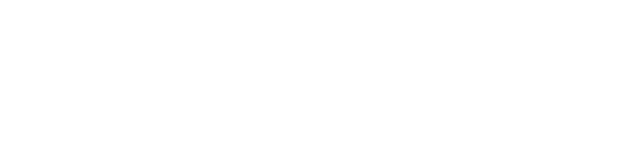
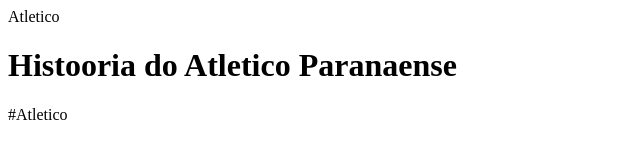
Before and after one commit to fernanda674/03, a plain HTML site: page index.html in a window 1280 px wide. Shown: the whole page, without its empty margins (0-640 px from the left). Drawn offline with Linux system fonts and the light colour scheme.

Commit message:
atletico

```diff
--- a/index.html
+++ b/index.html
@@ -1 +1,5 @@
-<header></header>
+<header>Atletico</header>
+
+
+<h1>Histooria do Atletico Paranaense</h1>
+<p>#Atletico</p>
```
